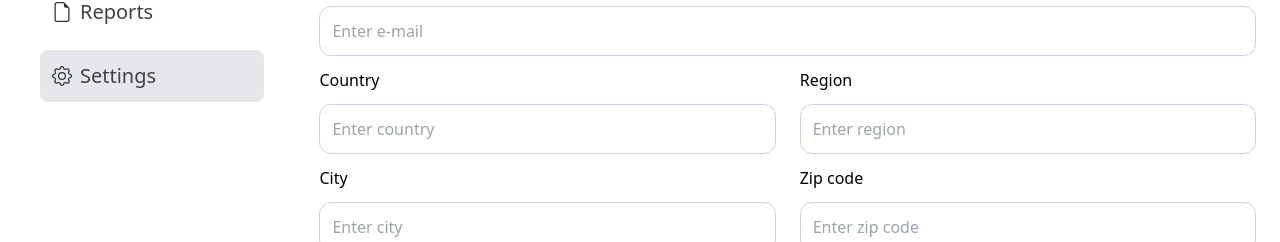
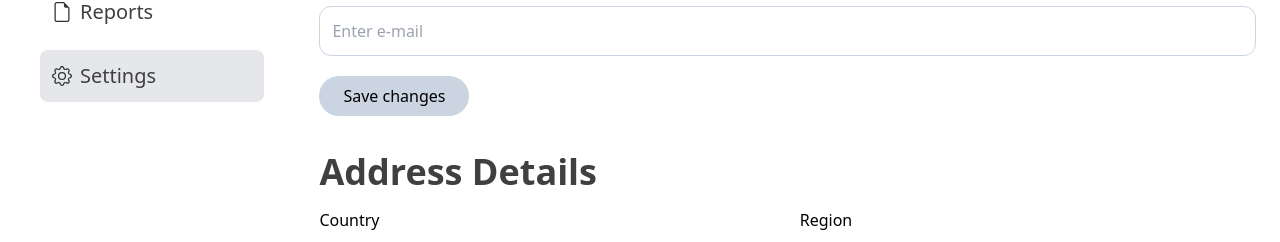
Before and after one commit to jklis2/My_Real_Estate, a React (Vite) app in the folder Client/: page /dashboard/settings/profile in a window 1280 px wide. Shown: the part 662-904 px from the top of the page. Built offline with nearby package versions, Linux system fonts and the light colour scheme; no server answers.

Commit message:
feat: Split Account Details for 2 request

```diff
--- a/Client/src/components/AccountForm.tsx
+++ b/Client/src/components/AccountForm.tsx
@@ -4,6 +4,7 @@ import { useGetUserQuery } from "../services/userApi";
 import Button from "./Button";
 import Input from "./Input";
 import { Address } from "../interfaces/Address";
+import H2 from "./H2";
 
 export default function AccountForm() {
   const [getAddress, { data }] = useLazyGetAddressQuery();
@@ -55,6 +56,8 @@ export default function AccountForm() {
             value={userDetails?.email}
           />
         </div>
+        <Button className="my-5 px-16">Save changes</Button>
+        <H2 className="my-4">Address Details</H2>
         <div className="flex justify-between gap-3 lg:gap-6 mt-3 lg:flex-row flex-col">
           <div className="flex flex-col w-full">
             <Input
```
